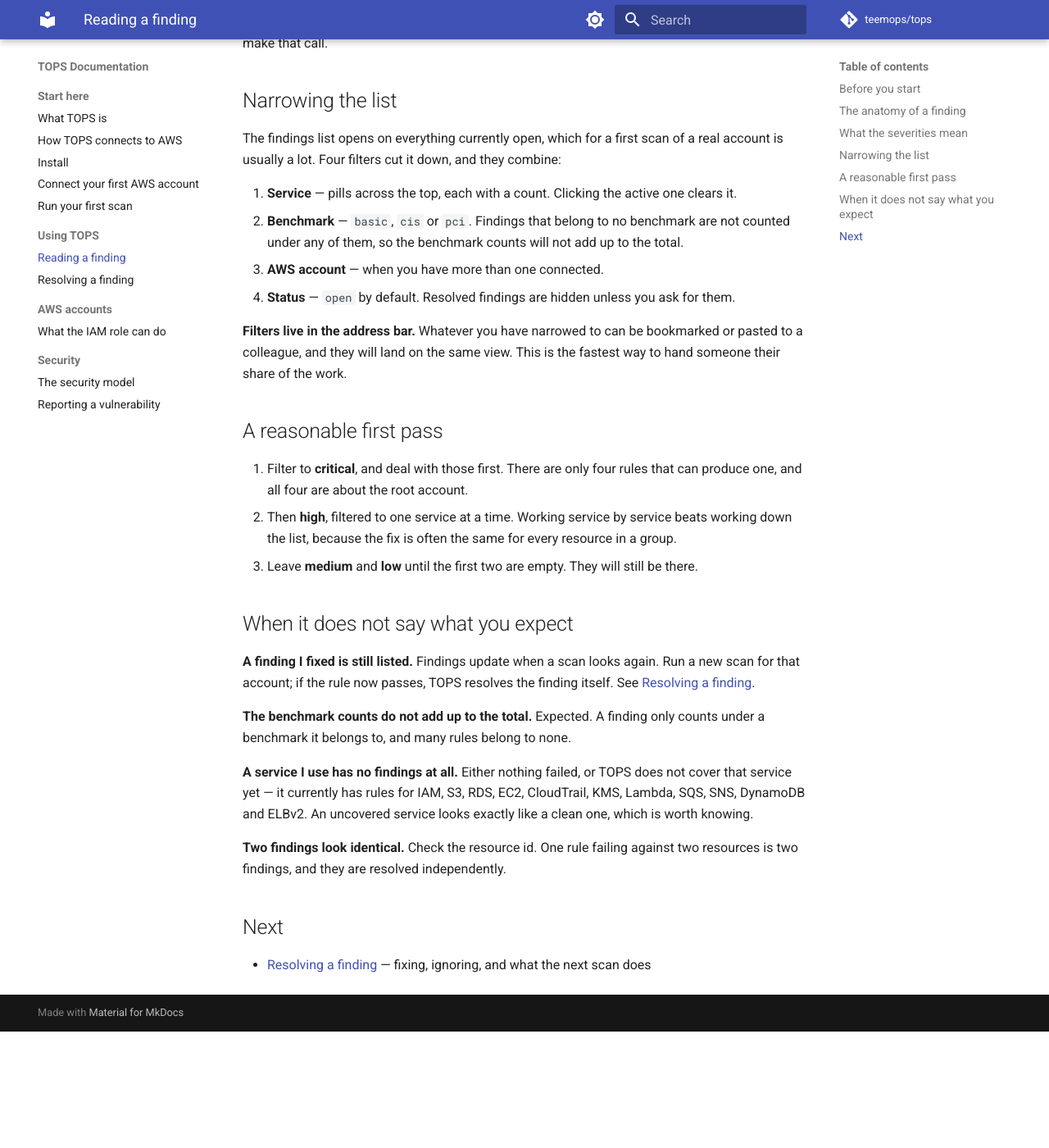
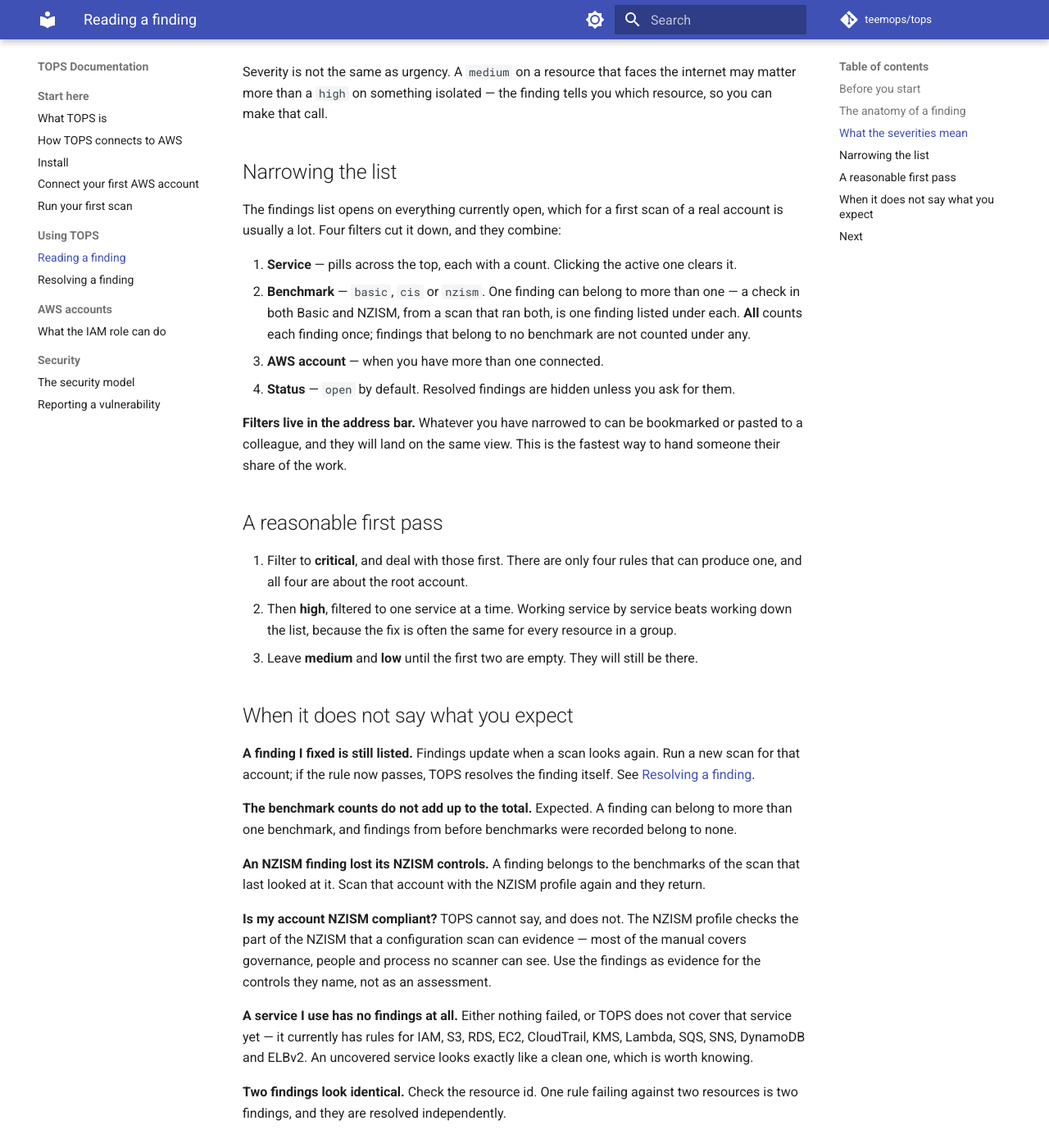
Before and after one commit to teemops/tops, an MkDocs documentation site: the page built from user-docs/using-tops/reading-a-finding.md, in a window 1280 px wide and 1400 px high, scrolled down 1448 px. Shown: the whole window at 82% size. Built offline with MkDocs 1.6.1 and Material for MkDocs 9.7.7, drawn with Linux system fonts in a browser that asks for light colours; comment, search, counter and statistics services are not loaded; before the commit the page ends 2706 px from its top, so only the background shows below that; some of the changed text lies outside the part shown.

Commit message:
G-1a: user docs and roadmap
Reading a finding gains NZISM controls, the nzism benchmark, why a
finding can lose its NZISM controls, and why TOPS does not say an account
is NZISM compliant. Run your first scan lists the NZISM profile.

Co-Authored-By: Claude Opus 5.5 <noreply@anthropic.com>
Signed-off-by: Ben Fellows <kiwifellows@gmail.com>

```diff
--- a/user-docs/using-tops/reading-a-finding.md
+++ b/user-docs/using-tops/reading-a-finding.md
@@ -23,6 +23,7 @@ finding next week, with the same history, whether you have scanned once or fifty
 | **Remediation** | What to do about it. Every rule has one |
 | **Recommendation** | Sometimes: a grouped piece of guidance covering several related rules, with steps and links to AWS documentation |
 | **Status** | `open`, `resolved` or `ignored` — see [Resolving a finding](resolving-a-finding.md) |
+| **NZISM controls** | On findings from an NZISM scan: each NZISM control the check relates to, as its control id (CID), paragraph and level — **MUST** before **SHOULD** — for example *CID 6843 · 16.4.37.C.02 · MUST* |
 
 ## What the severities mean
 
@@ -46,8 +47,10 @@ The findings list opens on everything currently open, which for a first scan of
 account is usually a lot. Four filters cut it down, and they combine:
 
 1. **Service** — pills across the top, each with a count. Clicking the active one clears it.
-2. **Benchmark** — `basic`, `cis` or `pci`. Findings that belong to no benchmark are not
-   counted under any of them, so the benchmark counts will not add up to the total.
+2. **Benchmark** — `basic`, `cis` or `nzism`. One finding can belong to more than one —
+   a check in both Basic and NZISM, from a scan that ran both, is one finding listed under
+   each. **All** counts each finding once; findings that belong to no benchmark are not
+   counted under any.
 3. **AWS account** — when you have more than one connected.
 4. **Status** — `open` by default. Resolved findings are hidden unless you ask for them.
 
@@ -70,8 +73,18 @@ Findings update when a scan looks again. Run a new scan for that account; if the
 passes, TOPS resolves the finding itself. See [Resolving a finding](resolving-a-finding.md).
 
 **The benchmark counts do not add up to the total.**
-Expected. A finding only counts under a benchmark it belongs to, and many rules belong to
-none.
+Expected. A finding can belong to more than one benchmark, and findings from before
+benchmarks were recorded belong to none.
+
+**An NZISM finding lost its NZISM controls.**
+A finding belongs to the benchmarks of the scan that last looked at it. Scan that account
+with the NZISM profile again and they return.
+
+**Is my account NZISM compliant?**
+TOPS cannot say, and does not. The NZISM profile checks the part of the NZISM that a
+configuration scan can evidence — most of the manual covers governance, people and process
+no scanner can see. Use the findings as evidence for the controls they name, not as an
+assessment.
 
 **A service I use has no findings at all.**
 Either nothing failed, or TOPS does not cover that service yet — it currently has rules for
```
Also changed, not shown: docs/roadmap.md (+1 -1 lines), user-docs/start-here/run-your-first-scan.md (+5 -4 lines).
